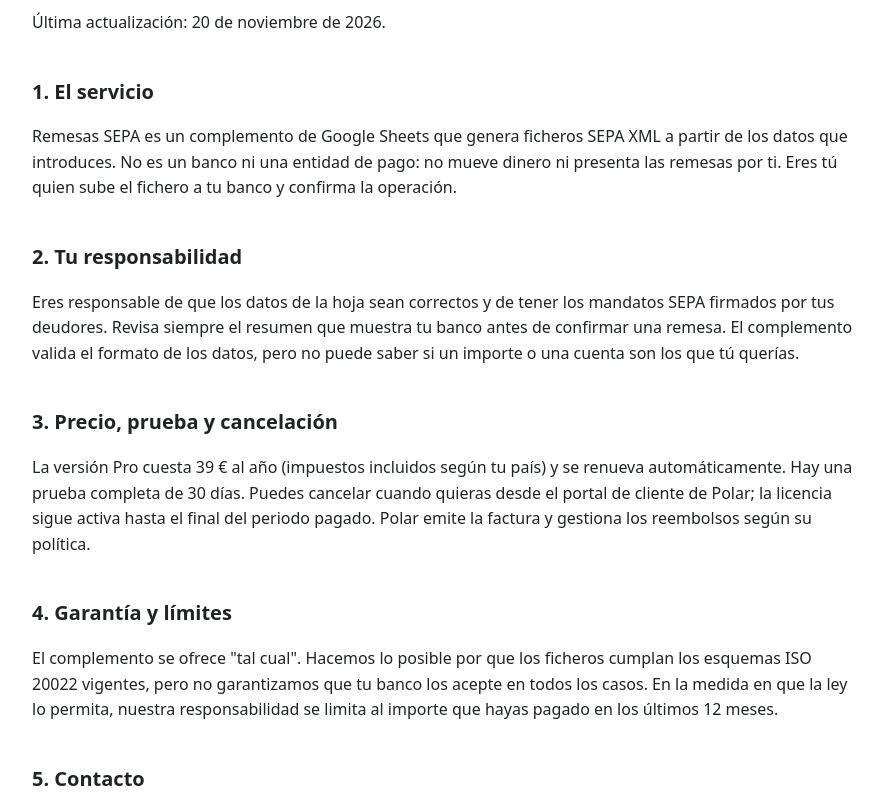
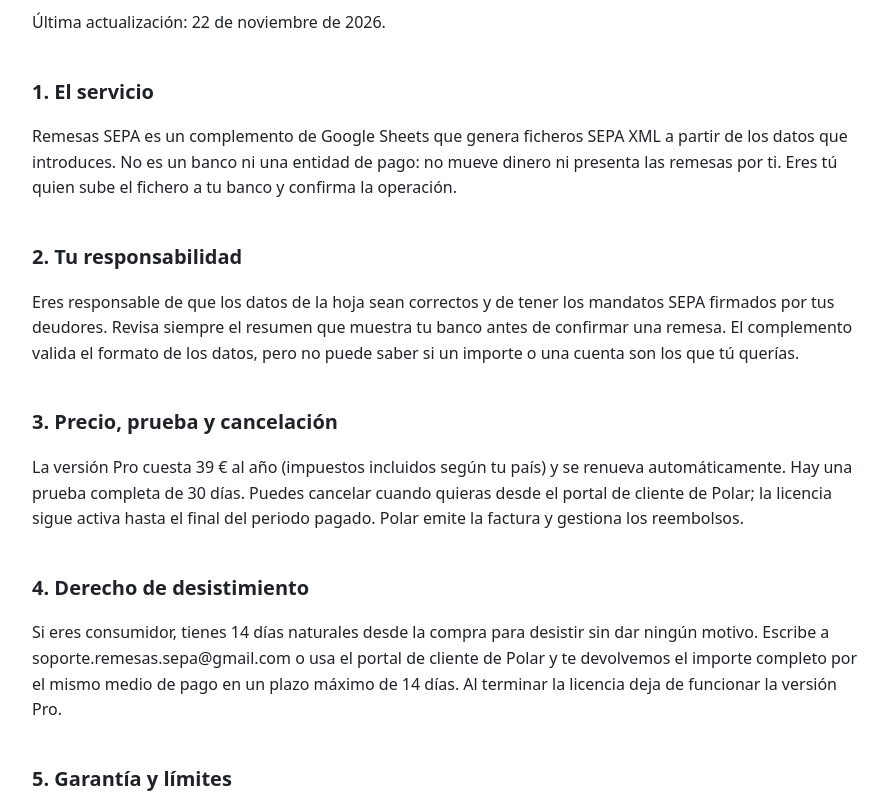
Before and after one commit to Kstr0o/kstr0o.github.io, a plain HTML site: page remesas-sepa/condiciones.html in a window 1280 px wide. Shown: the part 155-952 px from the top of the page, without its empty margins (194-1084 px from the left). Drawn offline with Linux system fonts and the light colour scheme.

```diff
--- a/remesas-sepa/condiciones.html
+++ b/remesas-sepa/condiciones.html
@@ -5,16 +5,18 @@
 <body><main class="legal">
 <header><a class="logo" href="./">Remesas SEPA</a><nav><a href="./">Inicio</a><a href="privacidad.html">Privacidad</a></nav></header>
 <h1>Condiciones de uso</h1>
-<p>Última actualización: 20 de noviembre de 2026.</p>
+<p>Última actualización: 22 de noviembre de 2026.</p>
 <h2>1. El servicio</h2>
 <p>Remesas SEPA es un complemento de Google Sheets que genera ficheros SEPA XML a partir de los datos que introduces. No es un banco ni una entidad de pago: no mueve dinero ni presenta las remesas por ti. Eres tú quien sube el fichero a tu banco y confirma la operación.</p>
 <h2>2. Tu responsabilidad</h2>
 <p>Eres responsable de que los datos de la hoja sean correctos y de tener los mandatos SEPA firmados por tus deudores. Revisa siempre el resumen que muestra tu banco antes de confirmar una remesa. El complemento valida el formato de los datos, pero no puede saber si un importe o una cuenta son los que tú querías.</p>
 <h2>3. Precio, prueba y cancelación</h2>
-<p>La versión Pro cuesta 39 € al año (impuestos incluidos según tu país) y se renueva automáticamente. Hay una prueba completa de 30 días. Puedes cancelar cuando quieras desde el portal de cliente de Polar; la licencia sigue activa hasta el final del periodo pagado. Polar emite la factura y gestiona los reembolsos según su política.</p>
-<h2>4. Garantía y límites</h2>
+<p>La versión Pro cuesta 39 € al año (impuestos incluidos según tu país) y se renueva automáticamente. Hay una prueba completa de 30 días. Puedes cancelar cuando quieras desde el portal de cliente de Polar; la licencia sigue activa hasta el final del periodo pagado. Polar emite la factura y gestiona los reembolsos.</p>
+<h2>4. Derecho de desistimiento</h2>
+<p>Si eres consumidor, tienes 14 días naturales desde la compra para desistir sin dar ningún motivo. Escribe a soporte.remesas.sepa@gmail.com o usa el portal de cliente de Polar y te devolvemos el importe completo por el mismo medio de pago en un plazo máximo de 14 días. Al terminar la licencia deja de funcionar la versión Pro.</p>
+<h2>5. Garantía y límites</h2>
 <p>El complemento se ofrece "tal cual". Hacemos lo posible por que los ficheros cumplan los esquemas ISO 20022 vigentes, pero no garantizamos que tu banco los acepte en todos los casos. En la medida en que la ley lo permita, nuestra responsabilidad se limita al importe que hayas pagado en los últimos 12 meses.</p>
-<h2>5. Contacto</h2>
+<h2>6. Contacto</h2>
 <p>soporte.remesas.sepa@gmail.com</p>
 <footer><a href="./">Remesas SEPA</a> · <a href="privacidad.html">Política de privacidad</a></footer>
 </main></body></html>
--- a/remesas-sepa/estilo.css
+++ b/remesas-sepa/estilo.css
@@ -10,3 +10,5 @@ h1{font-size:clamp(28px,5vw,42px);line-height:1.15;margin:40px 0 12px}h2{margin-
 .caja{background:var(--caja);border:1px solid var(--borde);border-radius:10px;padding:16px}.caja h3{margin:0 0 6px;font-size:16px}.caja p{margin:0;color:var(--suave);font-size:14px}
 ol li{margin-bottom:6px}footer{margin-top:56px;padding-top:20px;border-top:1px solid var(--borde);color:var(--suave);font-size:13px}footer a{color:var(--suave)}
 .precio{font-size:28px;font-weight:700}.legal h2{font-size:20px}.legal p,.legal li{color:var(--texto)}
+
+.nota-compra{font-size:.85rem;opacity:.75;margin:.6rem 0 0}
```
Also changed, not shown: remesas-sepa/index.html (+2 -1 lines).
